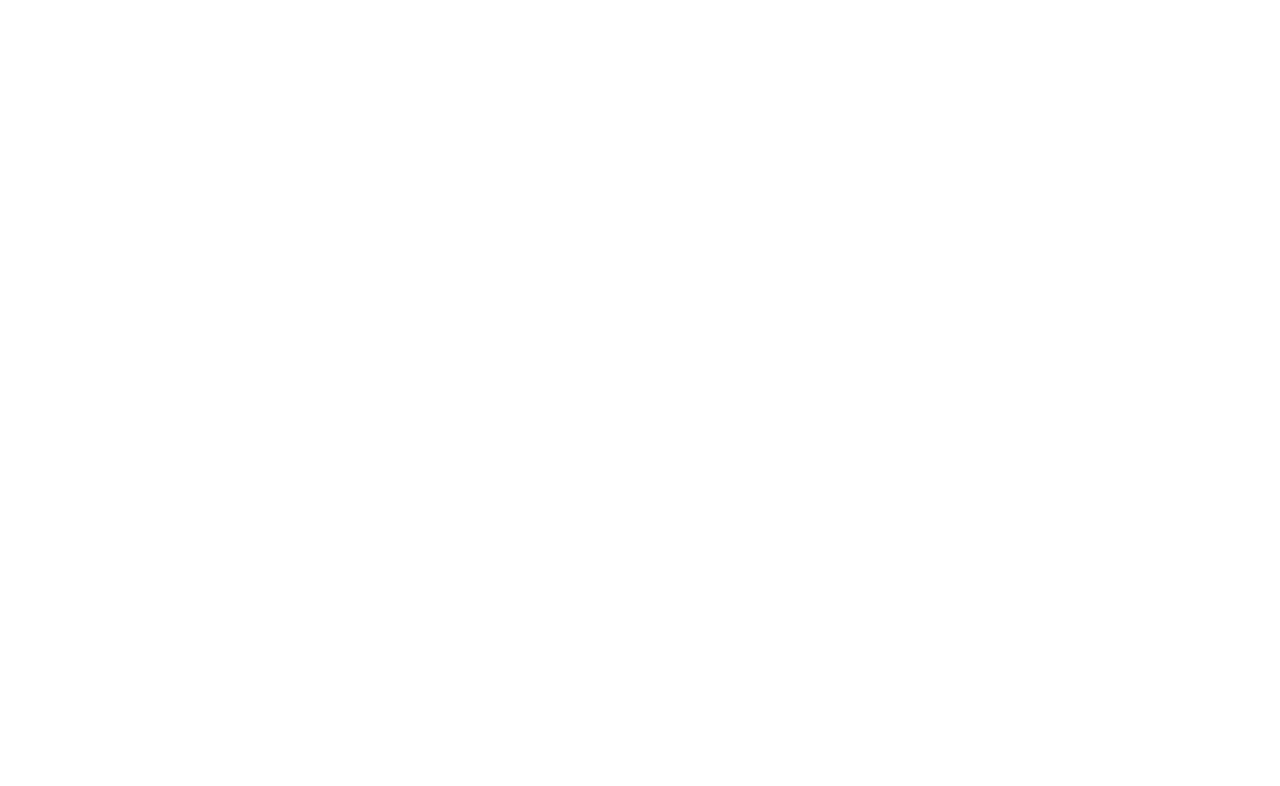
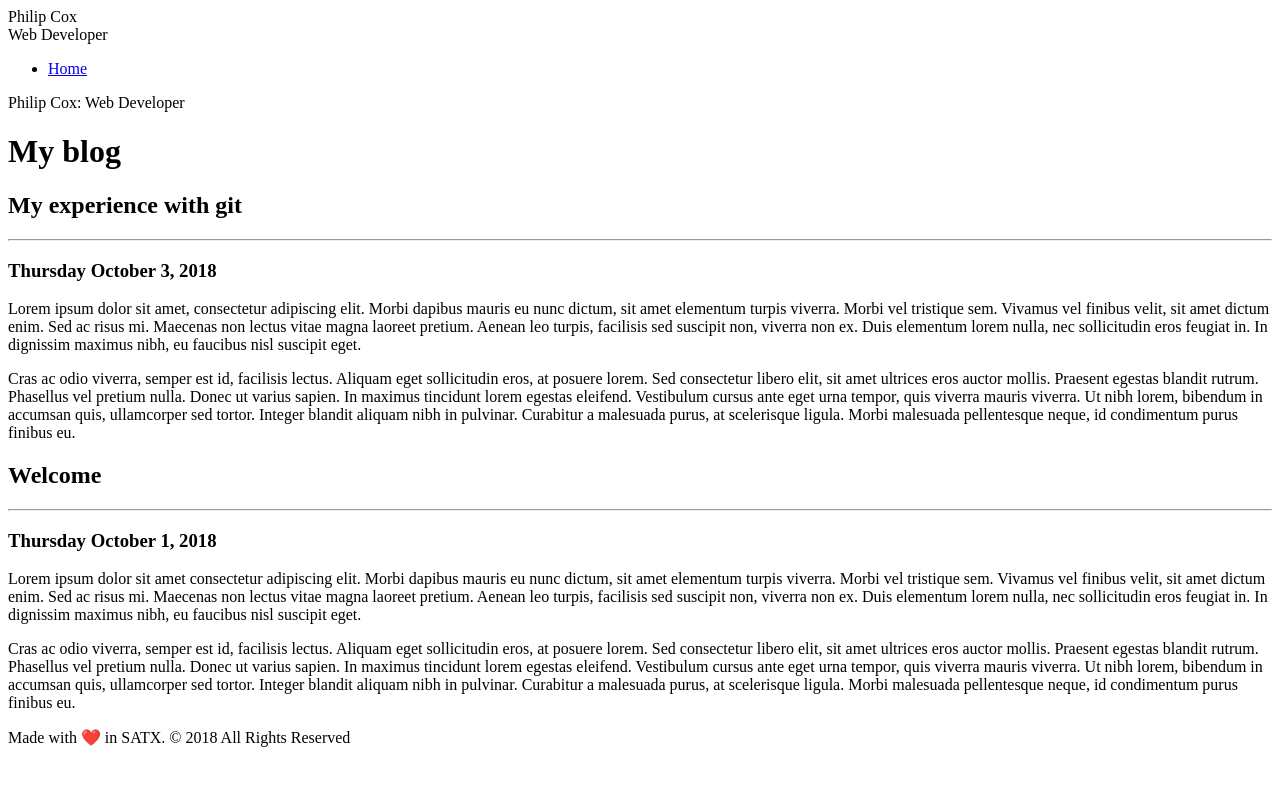
Before and after one commit to damaskprint/personal-blog, a plain HTML site: page index.html in a window 1280 px wide. Drawn offline with Linux system fonts and the light colour scheme.

Commit message:
add required html elements to the blog page skeleton.

```diff
--- a/index.html
+++ b/index.html
@@ -7,6 +7,72 @@
   <title>Philip Cox - Web Develober</title>
 </head>
 <body>
+  <div class="parent">
+    <div class="wrapper">
+      <nav>
+        <div class="inner-wrap">
+         <div class="site-header">Philip Cox</div>
+         <div class="site-subheader">Web Developer</div>
+          <ul class="site-navigation">
+            <li><a href="index.html">Home</a></li>
+          </ul>
+        </div>
+      </nav>
+      <main>
+        <div class="menu">
+          <div class="menu-icon" id="sidebarCollapse">
+            <span class="mobile-header">Philip Cox: Web Developer</span>
+          </div>
+        </div>
 
-</body>
+          <h1>My blog</h1>
+          <article>
+           <h2>My experience with git</h2>
+           <hr />
+           <h3>Thursday October 3, 2018</h3>
+           <p>
+             Lorem ipsum dolor sit amet, consectetur adipiscing elit. Morbi dapibus mauris eu nunc
+             dictum, sit amet elementum turpis viverra. Morbi vel tristique sem. Vivamus vel finibus velit, sit amet
+             dictum enim. Sed ac risus mi. Maecenas non lectus vitae magna laoreet pretium. Aenean leo turpis, facilisis
+             sed suscipit non, viverra non ex. Duis elementum lorem nulla, nec sollicitudin eros feugiat in. In
+             dignissim maximus nibh, eu faucibus nisl suscipit eget.
+           </p>
+           <p>
+             Cras ac odio viverra, semper est id, facilisis lectus. Aliquam eget sollicitudin eros, at posuere lorem.
+             Sed consectetur libero elit, sit amet ultrices eros auctor mollis. Praesent egestas blandit rutrum. Phasellus vel pretium nulla. Donec ut varius sapien. In maximus tincidunt lorem egestas eleifend. Vestibulum cursus ante
+             eget urna tempor, quis viverra mauris viverra. Ut nibh lorem, bibendum in accumsan quis, ullamcorper sed
+             tortor. Integer blandit aliquam nibh in pulvinar. Curabitur a malesuada purus, at scelerisque ligula. Morbi
+             malesuada pellentesque neque, id condimentum purus finibus eu.
+           </p>
+           </article>
+           <article>
+             <h2>Welcome</h2>
+             <hr />
+             <h3>Thursday October 1, 2018</h3>
+             <p>
+               Lorem ipsum dolor sit amet consectetur adipiscing elit. Morbi dapibus mauris eu nunc
+               dictum, sit amet elementum turpis viverra. Morbi vel tristique sem. Vivamus vel finibus velit, sit amet
+               dictum enim. Sed ac risus mi. Maecenas non lectus vitae magna laoreet pretium. Aenean leo turpis, facilisis
+               sed suscipit non, viverra non ex. Duis elementum lorem nulla, nec sollicitudin eros feugiat in. In
+               dignissim
+               maximus nibh, eu faucibus nisl suscipit eget.
+             </p>
+             <p>
+               Cras ac odio viverra, semper est id, facilisis lectus. Aliquam eget sollicitudin eros, at posuere lorem.
+               Sed
+               consectetur libero elit, sit amet ultrices eros auctor mollis. Praesent egestas blandit rutrum. Phasellus
+               vel
+               pretium nulla. Donec ut varius sapien. In maximus tincidunt lorem egestas eleifend. Vestibulum cursus ante
+               eget urna tempor, quis viverra mauris viverra. Ut nibh lorem, bibendum in accumsan quis, ullamcorper sed
+               tortor. Integer blandit aliquam nibh in pulvinar. Curabitur a malesuada purus, at scelerisque ligula. Morbi
+               malesuada pellentesque neque, id condimentum purus finibus eu.
+             </p>
+            </article>
+            <footer>
+              Made with ❤️ in SATX. © 2018 All Rights Reserved
+            </footer>
+        </main>
+     </div>
+    </div>
+  </body>
 </html>
```
